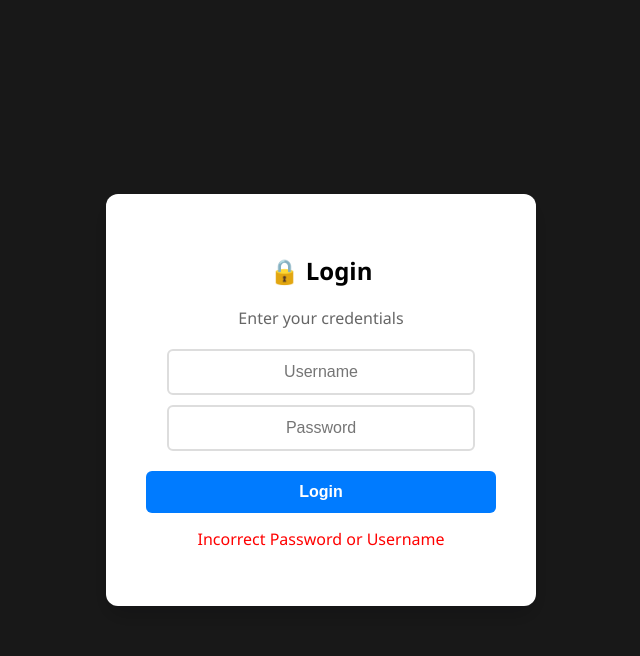
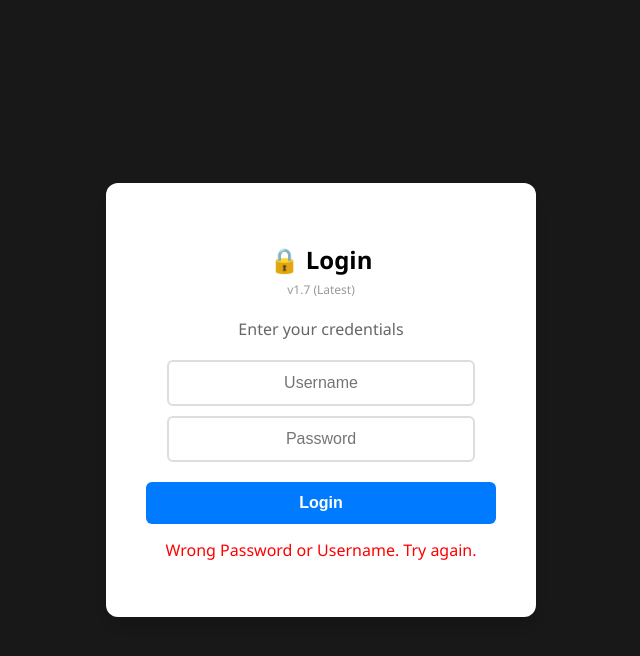
Before and after one commit to RoshanTuniya/customer-map, a plain HTML site: page index.html in a window 1280 px wide. Both pictures are taken after a click on the button "Login". Shown: the whole page, without its empty margins (319-959 px from the left). Drawn offline with Linux system fonts and the light colour scheme.

Commit message:
Update index.html

```diff
--- a/index.html
+++ b/index.html
@@ -3,7 +3,7 @@
 <head>
     <meta charset="UTF-8">
     <meta name="viewport" content="width=device-width, initial-scale=1.0">
-    <title>Customer Locator</title>
+    <title>Customer Locator v1.7</title>
     <style>
         body { font-family: 'Segoe UI', Tahoma, Geneva, Verdana, sans-serif; margin: 0; padding: 20px; background-color: #f0f2f5; }
 
@@ -80,6 +80,8 @@
     <div id="passwordModal" class="modal-overlay">
         <div class="modal-content">
             <h2>🔒 Login</h2>
+            <p style="color: #999; font-size: 12px; margin-top: -15px; margin-bottom: 20px;">v1.7 (Latest)</p>
+
             <p style="margin-bottom: 20px; color: #666;">Enter your credentials</p>
             <input type="text" id="userInput" class="login-input" placeholder="Username">
             <input type="password" id="passInput" class="login-input" placeholder="Password">
@@ -148,22 +150,24 @@
 
         // --- LOGIN ---
         function checkLogin() {
-            // Trim spaces from BOTH username and password
+            // Added Alert to DEBUG if the button is even working
+            console.log("Button Clicked");
+
             const userIn = document.getElementById('userInput').value.trim().toLowerCase();
             const passIn = document.getElementById('passInput').value.trim();
             const errorMsg = document.getElementById('loginError');
 
             if (USERS[userIn] && USERS[userIn] === passIn) {
+                // Success
                 document.getElementById('passwordModal').style.display = 'none';
                 document.getElementById('appContainer').style.display = 'block';
                 document.getElementById('currentUserDisplay').innerText = userIn.charAt(0).toUpperCase() + userIn.slice(1);
                 document.getElementById('areaModal').classList.remove('hidden');
                 loadGoogleScript();
             } else {
+                // Failure
                 errorMsg.style.display = 'block';
-                errorMsg.innerText = "Incorrect Password or Username";
-                // Add shake animation or alert for mobile users
-                alert("Login Failed: Please check your username and password.");
+                errorMsg.innerText = "Wrong Password or Username. Try again.";
                 document.getElementById('passInput').value = '';
             }
         }
```
